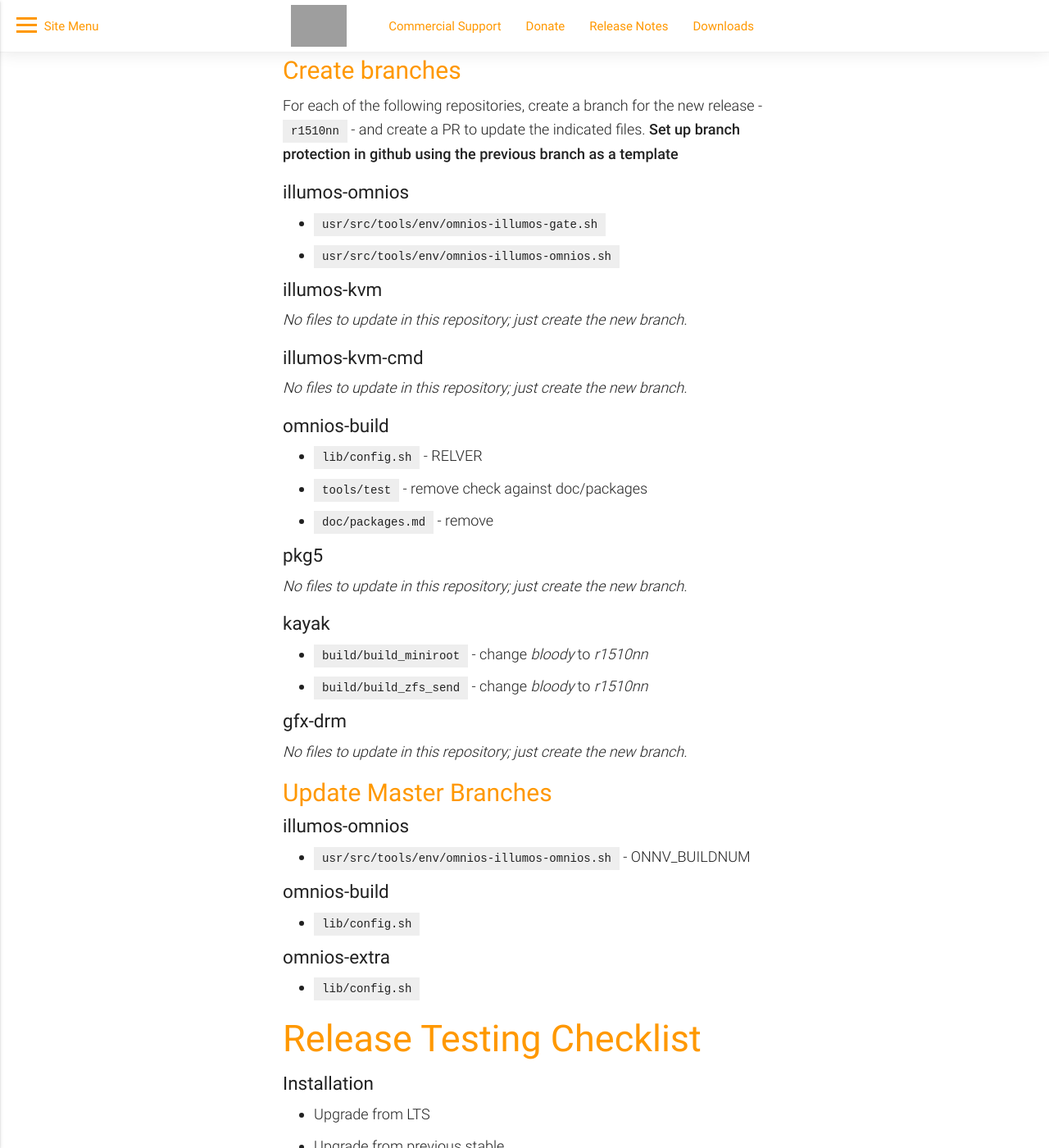
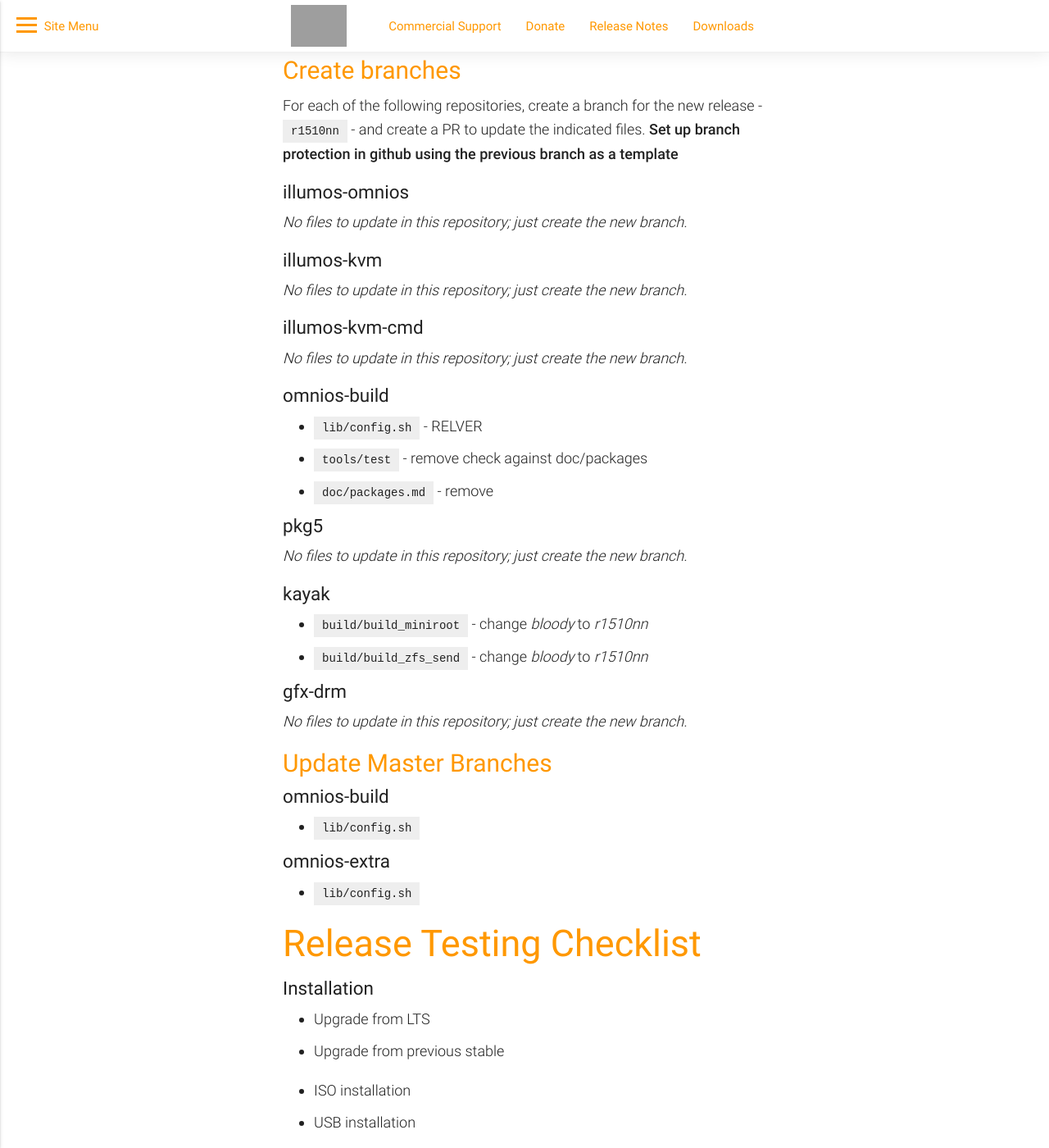
Before and after one commit to omniosorg/omniosorg.github.io, a Jekyll site: the page built from _docs/dev/release.md, in a window 1280 px wide and 1400 px high, scrolled down 1231 px. Shown: the whole window at 82% size. Built offline with Jekyll 4.4.1, drawn with Linux system fonts in a browser that asks for light colours; comment, search, counter and statistics services are not loaded; grey boxes are pictures that could not be loaded.

Commit message:
illumos-omnios no longer needs updates for release

```diff
--- a/_docs/dev/release.md
+++ b/_docs/dev/release.md
@@ -65,8 +65,7 @@
 
 ### illumos-omnios
 
-* `usr/src/tools/env/omnios-illumos-gate.sh`
-* `usr/src/tools/env/omnios-illumos-omnios.sh`
+_No files to update in this repository; just create the new branch._
 
 ### illumos-kvm
 
@@ -97,10 +96,6 @@
 
 ## Update Master Branches
 
-### illumos-omnios
-
-* `usr/src/tools/env/omnios-illumos-omnios.sh` - ONNV\_BUILDNUM
-
 ### omnios-build
 
 * `lib/config.sh`
```
